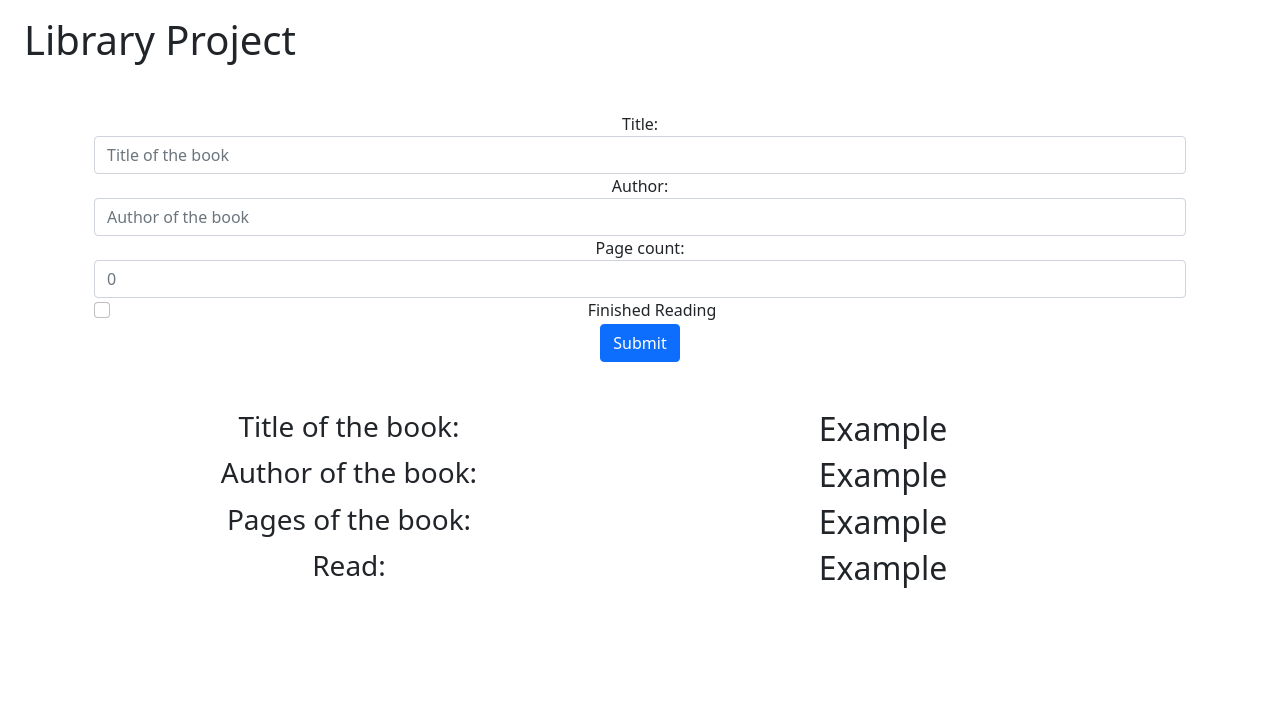
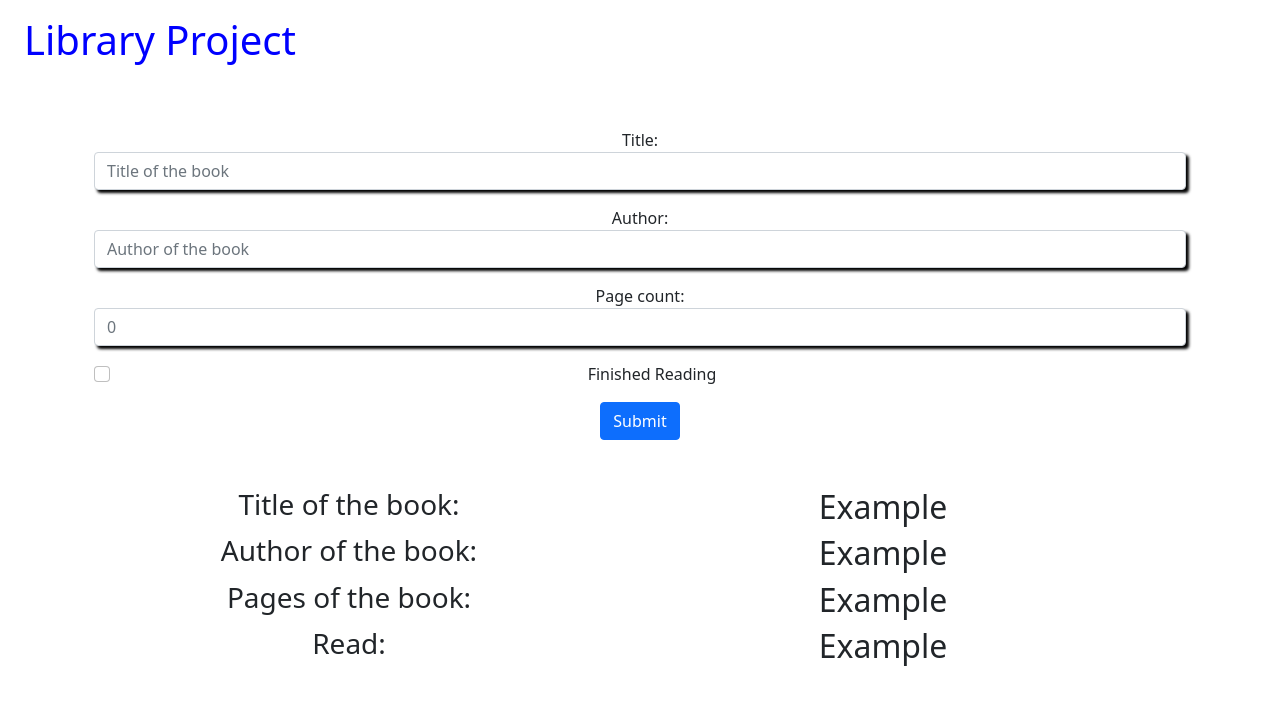
Before and after one commit to Zibilyonik/library-project, a plain HTML site: page index.html in a window 1280 px wide. Drawn offline with nearby package versions, Linux system fonts and the light colour scheme.

Commit message:
Add color to title

```diff
--- a/index.html
+++ b/index.html
@@ -18,19 +18,19 @@
     <div class="pagemain container">
       <div class="d-flex row mx-auto my-5 text-center justify-content-center">
         <form>
-          <div class="form-group">
+          <div class="form-group my-3">
             <label for="BookTitle">Title:</label>
-            <input type="text" class="form-control" id="BookTitle" placeholder="Title of the book">
+            <input type="text" class="form-control " id="BookTitle" placeholder="Title of the book">
           </div>
-          <div class="form-group">
+          <div class="form-group my-3">
             <label for="BookAuthor">Author:</label>
             <input type="text" class="form-control" id="BookAuthor" placeholder="Author of the book">
           </div>
-          <div class="form-group">
+          <div class="form-group my-3">
             <label for="BookPages">Page count:</label>
             <input type="number" class="form-control" id="BookPages" placeholder="0">
           </div>
-          <div class="form-check">
+          <div class="form-check my-3">
             <input type="checkbox" class="form-check-input" id="BookRead">
             <label class="form-check-label" for="BookRead">Finished Reading</label>
           </div>
--- a/style/index.sass
+++ b/style/index.sass
@@ -1,2 +1,8 @@
 .pagemain
   width: 50%
+
+.form-control
+  box-shadow: 3px 3px 3px black
+
+.main-title
+  color: blue
```
Also changed, not shown: style/index.css, 1 other file.
